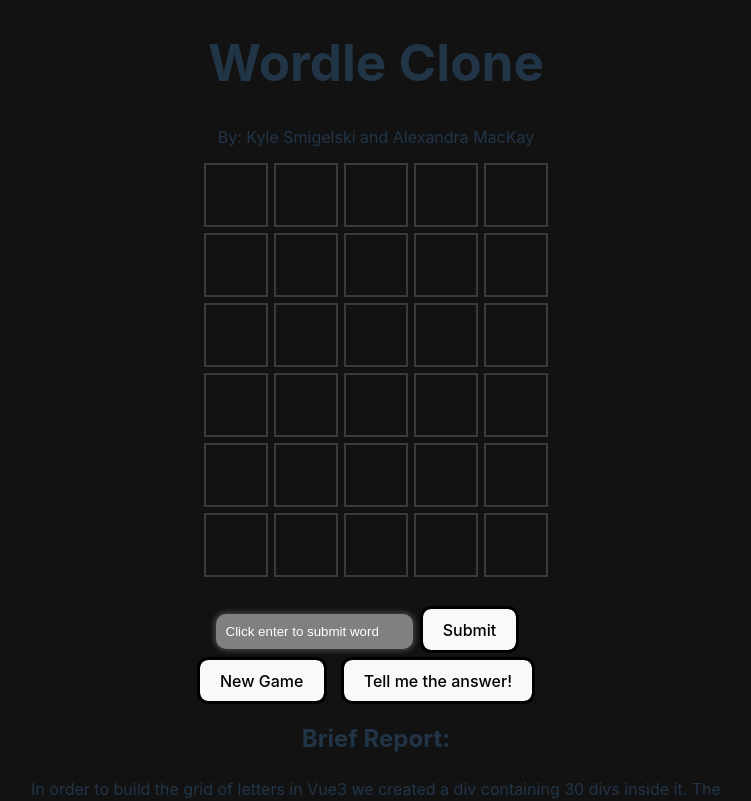
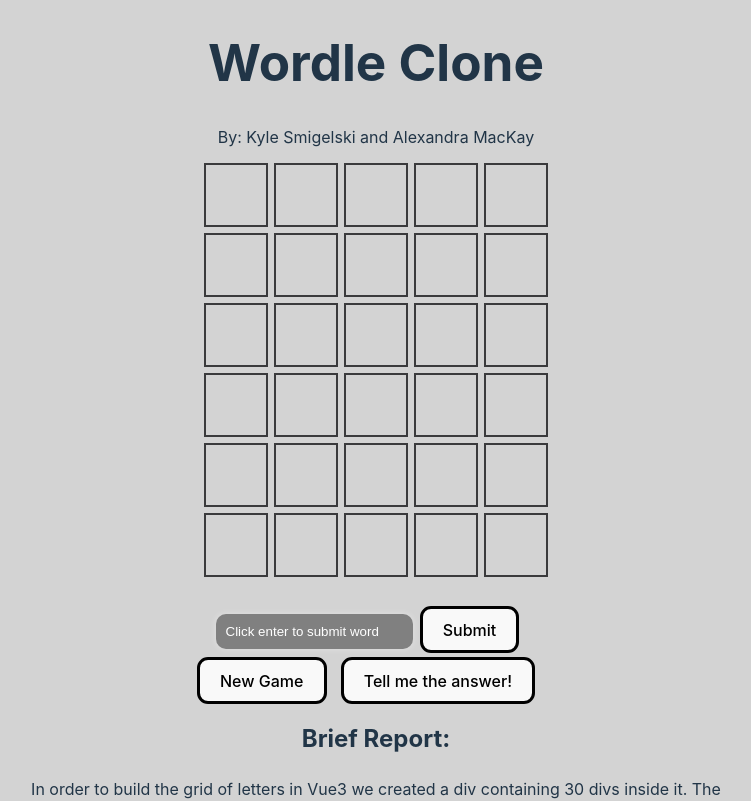
Before and after one commit to MacKayAl56/wordle, a Vue app: page / in a window 1280 px wide. Shown: the top 801 px of the page, without its empty margins (264-1015 px from the left). Built offline with nearby package versions, Linux system fonts and the light colour scheme.

Commit message:
Fix typo

```diff
--- a/src/style.css
+++ b/src/style.css
@@ -70,7 +70,7 @@
 @media (prefers-color-scheme: light) {
   :root {
     color: #213547;
-Change     background-color: lightgray;
+    background-color: lightgray;
   }
 
   a:hover {
```
